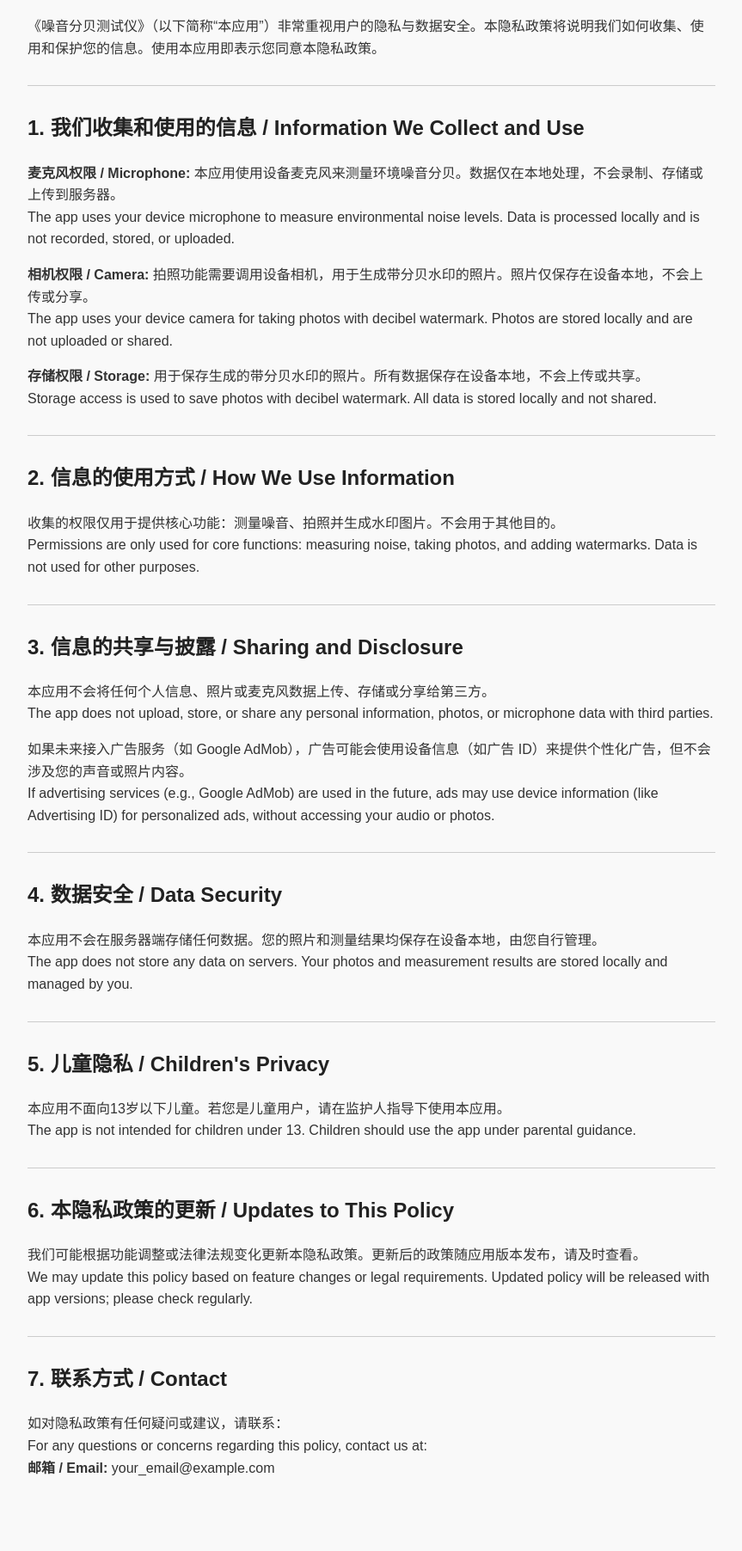
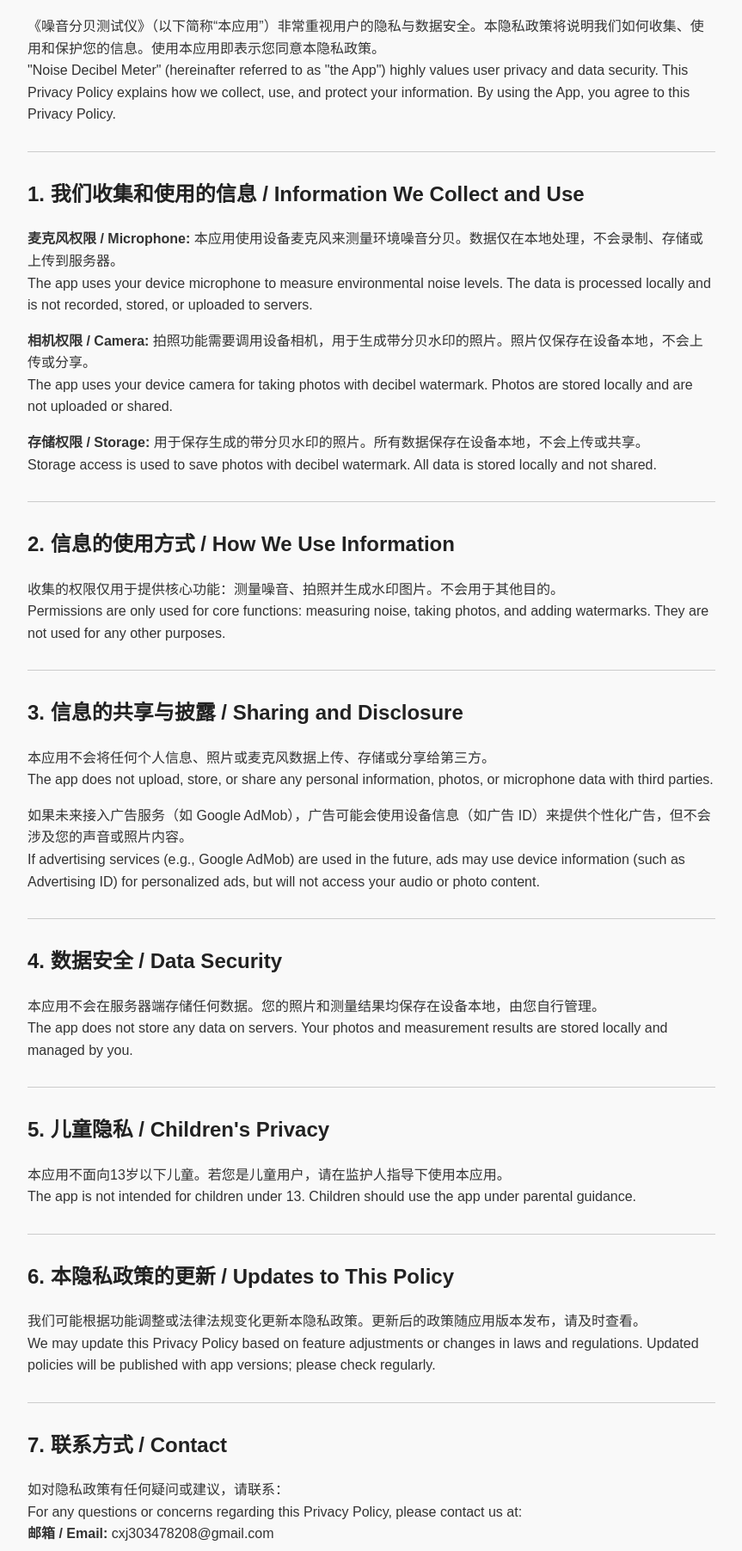
Before and after one commit to cxj303478208/fenbei, a plain HTML site: page index.html in a window 1280 px wide. Shown: the part 96-1900 px from the top of the page at 86% size, without its empty margins (208-1071 px from the left). Before the commit the page ends 1852 px from the top, so only its background shows below. Drawn offline with Linux system fonts and the light colour scheme.

Commit message:
index.html

```diff
--- a/index.html
+++ b/index.html
@@ -1,5 +1,4 @@
-<!DOCTYPE html>
-<html lang="zh-CN">
+<!DOCTYPE html><html lang="zh-CN">
 <head>
     <meta charset="UTF-8">
     <meta name="viewport" content="width=device-width, initial-scale=1.0">
@@ -25,15 +24,14 @@
     </style>
 </head>
 <body>
-    <h1>隐私政策 / Privacy Policy</h1>
-
-    <p>《噪音分贝测试仪》（以下简称“本应用”）非常重视用户的隐私与数据安全。本隐私政策将说明我们如何收集、使用和保护您的信息。使用本应用即表示您同意本隐私政策。</p>
+    <h1>隐私政策 / Privacy Policy</h1><p>《噪音分贝测试仪》（以下简称“本应用”）非常重视用户的隐私与数据安全。本隐私政策将说明我们如何收集、使用和保护您的信息。使用本应用即表示您同意本隐私政策。<br>
+   "Noise Decibel Meter" (hereinafter referred to as "the App") highly values user privacy and data security. This Privacy Policy explains how we collect, use, and protect your information. By using the App, you agree to this Privacy Policy.</p>
 
 <hr>
 
 <h2>1. 我们收集和使用的信息 / Information We Collect and Use</h2>
 <p><strong>麦克风权限 / Microphone:</strong> 本应用使用设备麦克风来测量环境噪音分贝。数据仅在本地处理，不会录制、存储或上传到服务器。<br>
-       The app uses your device microphone to measure environmental noise levels. Data is processed locally and is not recorded, stored, or uploaded.</p>
+   The app uses your device microphone to measure environmental noise levels. The data is processed locally and is not recorded, stored, or uploaded to servers.</p>
 
 <p><strong>相机权限 / Camera:</strong> 拍照功能需要调用设备相机，用于生成带分贝水印的照片。照片仅保存在设备本地，不会上传或分享。<br>
    The app uses your device camera for taking photos with decibel watermark. Photos are stored locally and are not uploaded or shared.</p>
@@ -45,7 +43,7 @@
 
 <h2>2. 信息的使用方式 / How We Use Information</h2>
 <p>收集的权限仅用于提供核心功能：测量噪音、拍照并生成水印图片。不会用于其他目的。<br>
-       Permissions are only used for core functions: measuring noise, taking photos, and adding watermarks. Data is not used for other purposes.</p>
+   Permissions are only used for core functions: measuring noise, taking photos, and adding watermarks. They are not used for any other purposes.</p>
 
 <hr>
 
@@ -54,7 +52,7 @@
    The app does not upload, store, or share any personal information, photos, or microphone data with third parties.</p>
 
 <p>如果未来接入广告服务（如 Google AdMob），广告可能会使用设备信息（如广告 ID）来提供个性化广告，但不会涉及您的声音或照片内容。<br>
-       If advertising services (e.g., Google AdMob) are used in the future, ads may use device information (like Advertising ID) for personalized ads, without accessing your audio or photos.</p>
+   If advertising services (e.g., Google AdMob) are used in the future, ads may use device information (such as Advertising ID) for personalized ads, but will not access your audio or photo content.</p>
 
 <hr>
 
@@ -72,13 +70,14 @@
 
 <h2>6. 本隐私政策的更新 / Updates to This Policy</h2>
 <p>我们可能根据功能调整或法律法规变化更新本隐私政策。更新后的政策随应用版本发布，请及时查看。<br>
-       We may update this policy based on feature changes or legal requirements. Updated policy will be released with app versions; please check regularly.</p>
+   We may update this Privacy Policy based on feature adjustments or changes in laws and regulations. Updated policies will be published with app versions; please check regularly.</p>
 
 <hr>
 
 <h2>7. 联系方式 / Contact</h2>
 <p>如对隐私政策有任何疑问或建议，请联系：<br>
-       For any questions or concerns regarding this policy, contact us at:<br>
-       <strong>邮箱 / Email:</strong> your_email@example.com</p>
+   For any questions or concerns regarding this Privacy Policy, please contact us at:<br>
+   <strong>邮箱 / Email:</strong> cxj303478208@gmail.com</p>
+
 </body>
 </html>
```
Lines whose indentation alone changed are shown as unchanged.
